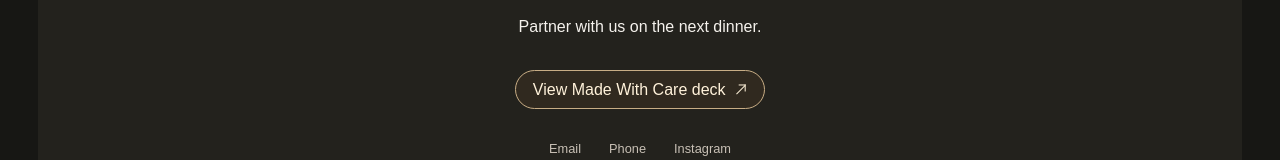
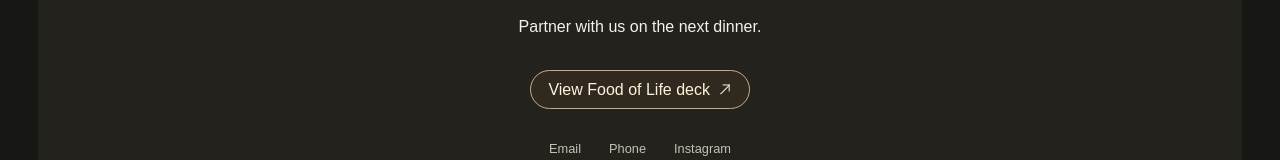
Before and after one commit to Food-of-Life/who-are-we, a Next.js app: page / in a window 1280 px wide. Shown: the part 3294-3454 px from the top of the page. Built offline with nearby package versions, Linux system fonts and the light colour scheme; no server answers.

Commit message:
Link Food of Life base model deck from website

```diff
--- a/app/page.tsx
+++ b/app/page.tsx
@@ -56,9 +56,9 @@ export default function Home() {
         <p className="label">Brand partnerships</p>
         <h2 data-reveal>Let’s set<br/>the table.</h2>
         <p>Partner with us on the next dinner.</p>
-        <a className="deck-button" href="/food/partnership-preview.pdf">
+        <a className="deck-button" href="/food/base-model-deck.pdf">
           <span className="arrow arrow-diagonal" aria-hidden="true"/>
-          <span>View Made With Care deck</span>
+          <span>View Food of Life deck</span>
         </a>
         <address className="sponsor-details">
           <span>Email {email && <a href={'mailto:' + email}>{email}</a>}</span>
```
Also changed, not shown: 1 other file (tests, documents, lock files or other folders).
